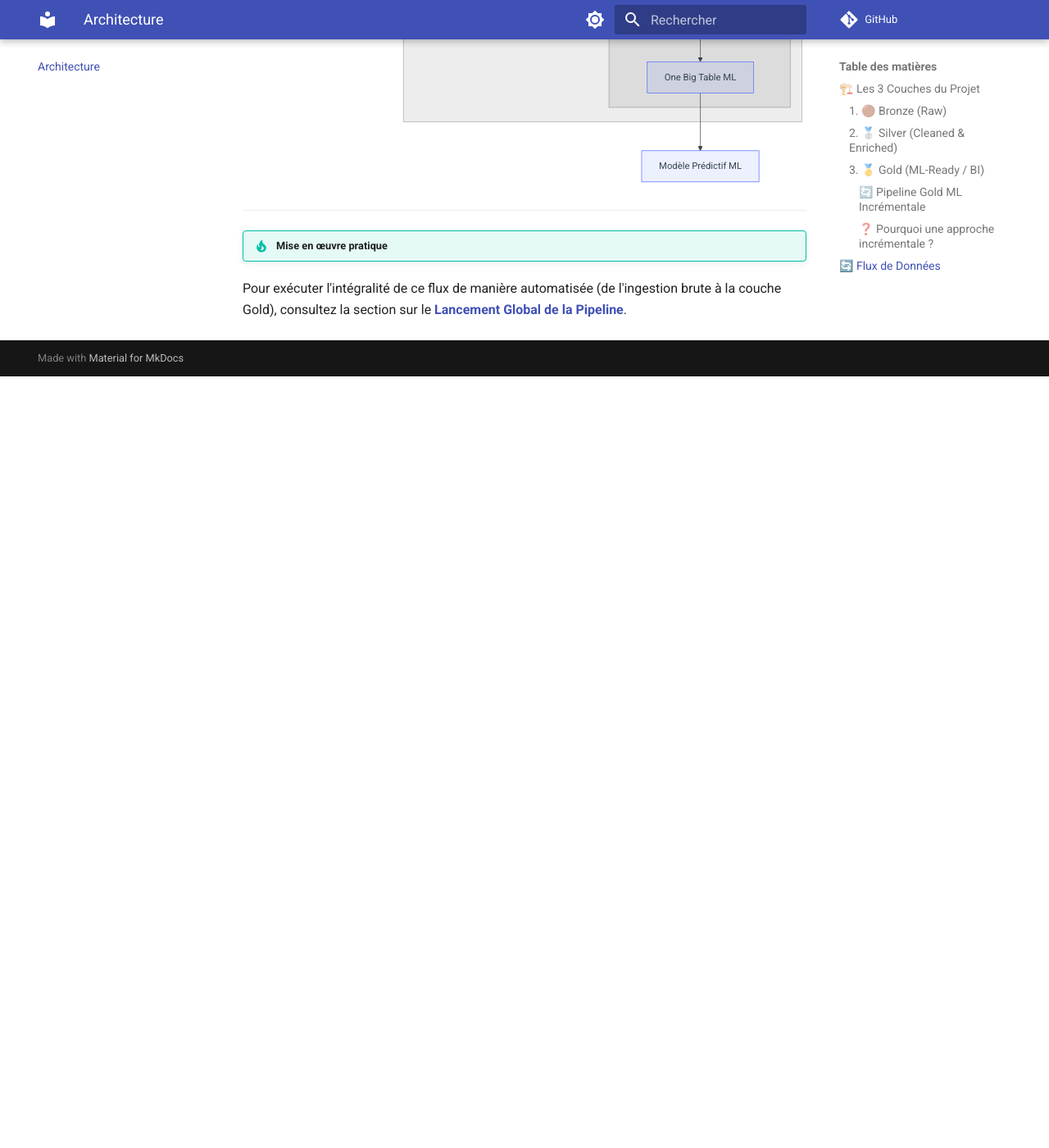
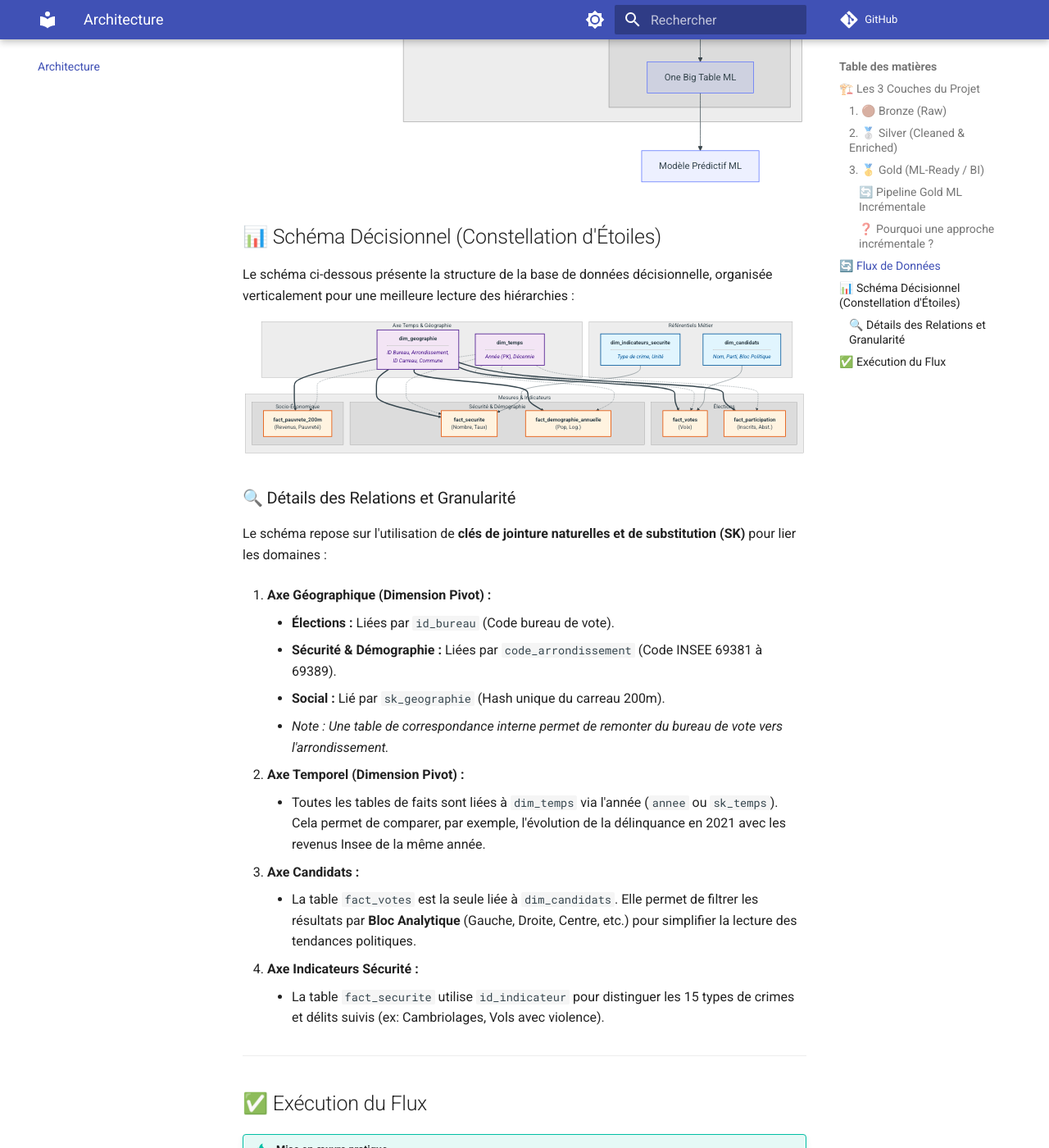
Before and after one commit to Datai-Forge/datai-forge, an MkDocs documentation site: the page built from docs/architecture.md, in a window 1280 px wide and 1400 px high, scrolled down 2334 px. Shown: the whole window at 82% size. Built offline with MkDocs 1.6.1 and Material for MkDocs 9.7.7, drawn with Linux system fonts in a browser that asks for light colours; comment, search, counter and statistics services are not loaded; before the commit the page ends 2793 px from its top, so only the background shows below that.

Commit message:
feat: enhance architecture documentation with decision-making schema and data flow details

````diff
--- a/docs/architecture.md
+++ b/docs/architecture.md
@@ -59,21 +59,104 @@ graph TD
             G2 --> G3[Gold ML Step 3: Social]
             G3 --> OBT[One Big Table ML]
         end
+subgraph "Couche Gold BI"
+    S --> G_BI[Gold BI - Schéma en Étoile]
+end
+end
 
-        subgraph "Couche Gold BI"
-            S --> G_BI[Gold BI - Schéma en Étoile]
+subgraph "Serving & Reporting"
+G_BI -- "Synchronisation Gold" --> DB[(MySQL Lyon Decisional)]
+DB -- "SQL Queries" --> DASH[Dashboard Dash]
+end
+
+OBT --> MODEL[Modèle Prédictif ML]
+```
+
+## 📊 Schéma Décisionnel (Constellation d'Étoiles)
+
+Le schéma ci-dessous présente la structure de la base de données décisionnelle, organisée verticalement pour une meilleure lecture des hiérarchies :
+
+```mermaid
+graph TD
+    %% Style des nœuds
+    classDef dim fill:#e1f5fe,stroke:#01579b,stroke-width:2px,color:#01579b;
+    classDef fact fill:#fff3e0,stroke:#e65100,stroke-width:2px,color:#e65100;
+    classDef shared fill:#f3e5f5,stroke:#4a148c,stroke-width:2px,color:#4a148c;
+
+    %% NIVEAU 1 : DIMENSIONS PIVOTS (PARTAGÉES)
+    subgraph LVL1 [Axe Temps & Géographie]
+        DG["<b>dim_geographie</b><hr/><i>ID Bureau, Arrondissement,<br/>ID Carreau, Commune</i>"]
+        DT["<b>dim_temps</b><hr/><i>Année (PK), Décennie</i>"]
+    end
+
+    %% NIVEAU 2 : DIMENSIONS SPÉCIFIQUES
+    subgraph LVL2 [Référentiels Métier]
+        DC["<b>dim_candidats</b><hr/><i>Nom, Parti, Bloc Politique</i>"]
+        DI["<b>dim_indicateurs_securite</b><hr/><i>Type de crime, Unité</i>"]
+    end
+
+    %% NIVEAU 3 : TABLES DE FAITS (EMPILEMENT VERTICAL)
+    subgraph LVL3 [Mesures & Indicateurs]
+
+        subgraph FAITS_ELEC [Élections]
+            FV["<b>fact_votes</b><br/>(Voix)"]
+            FP["<b>fact_participation</b><br/>(Inscrits, Abst.)"]
+        end
+
+        subgraph FAITS_SEC [Sécurité & Démographie]
+            FS["<b>fact_securite</b><br/>(Nombre, Taux)"]
+            FD["<b>fact_demographie_annuelle</b><br/>(Pop, Log.)"]
+        end
+
+        subgraph FAITS_SOC [Socio-Économique]
+            FPa["<b>fact_pauvrete_200m</b><br/>(Revenus, Pauvreté)"]
         end
     end
 
-    subgraph "Serving & Reporting"
-        G_BI -- "Synchronisation Gold" --> DB[(MySQL Lyon Decisional)]
-        DB -- "SQL Queries" --> DASH[Dashboard Dash]
-    end
+    %% Relations Dimensions vers Faits
+    DG ==> FV
+    DG ==> FP
+    DG ==> FS
+    DG ==> FD
+    DG ==> FPa
 
-    OBT --> MODEL[Modèle Prédictif ML]
+    DT -.-> FV
+    DT -.-> FP
+    DT -.-> FS
+    DT -.-> FD
+    DT -.-> FPa
+
+    DC --> FV
+    DI --> FS
+
+    %% Application des styles
+    class DG,DT shared;
+    class DC,DI dim;
+    class FV,FP,FS,FD,FPa fact;
 ```
+
+### 🔍 Détails des Relations et Granularité
+
+Le schéma repose sur l'utilisation de **clés de jointure naturelles et de substitution (SK)** pour lier les domaines :
+
+1. **Axe Géographique (Dimension Pivot) :**
+    - **Élections :** Liées par `id_bureau` (Code bureau de vote).
+    - **Sécurité & Démographie :** Liées par `code_arrondissement` (Code INSEE 69381 à 69389).
+    - **Social :** Lié par `sk_geographie` (Hash unique du carreau 200m).
+    - _Note : Une table de correspondance interne permet de remonter du bureau de vote vers l'arrondissement._
+
+2. **Axe Temporel (Dimension Pivot) :**
+    - Toutes les tables de faits sont liées à `dim_temps` via l'année (`annee` ou `sk_temps`). Cela permet de comparer, par exemple, l'évolution de la délinquance en 2021 avec les revenus Insee de la même année.
+
+3. **Axe Candidats :**
+    - La table `fact_votes` est la seule liée à `dim_candidats`. Elle permet de filtrer les résultats par **Bloc Analytique** (Gauche, Droite, Centre, etc.) pour simplifier la lecture des tendances politiques.
+
+4. **Axe Indicateurs Sécurité :**
+    - La table `fact_securite` utilise `id_indicateur` pour distinguer les 15 types de crimes et délits suivis (ex: Cambriolages, Vols avec violence).
 
 ---
 
+## ✅ Exécution du Flux
+
 !!! tip "Mise en œuvre pratique"
 Pour exécuter l'intégralité de ce flux de manière automatisée (de l'ingestion brute à la couche Gold), consultez la section sur le **[Lancement Global de la Pipeline](onboarding.md#lancement-global-de-la-pipeline)**.
````
